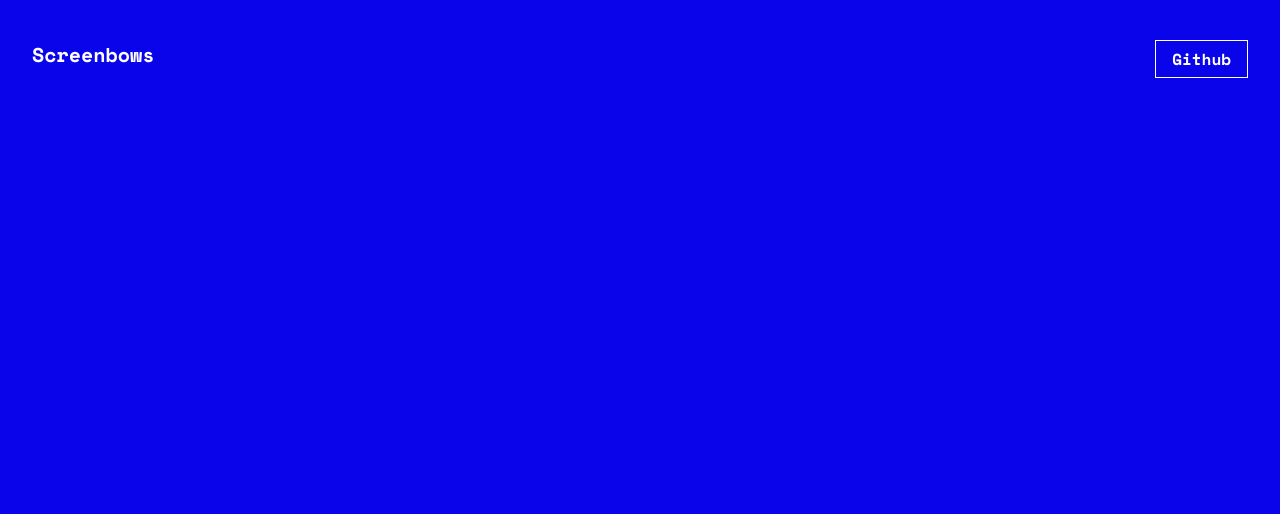
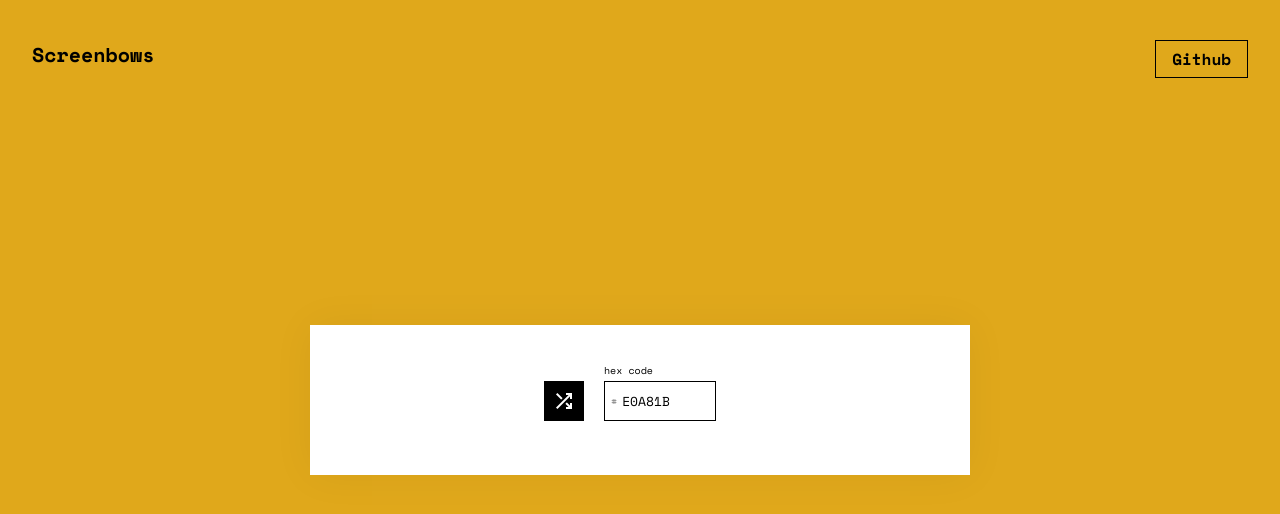
Before and after one commit to manancodes/Screenbows, a React (Create React App) app: page / in a window 1280 px wide. Shown: the top 514 px of the page. Built offline with nearby package versions, Linux system fonts and the light colour scheme.

Commit message:
added manual hex support

```diff
--- a/public/index.html
+++ b/public/index.html
@@ -12,6 +12,10 @@
       href="https://fonts.googleapis.com/css2?family=Space+Mono:wght@400;700&display=swap"
       rel="stylesheet"
     />
+    <link
+      rel="stylesheet"
+      href="https://fonts.googleapis.com/css2?family=Material+Symbols+Outlined:opsz,wght,FILL,GRAD@48,100,1,0"
+    />
     <title>React App</title>
   </head>
   <body>
--- a/src/App.css
+++ b/src/App.css
@@ -1,4 +1,7 @@
 /* Global styles */
+* {
+  font-family: "Space Mono", monospace;
+}
 body {
   margin: 0;
   font-family: "Space Mono", monospace;
--- a/src/App.js
+++ b/src/App.js
@@ -8,14 +8,22 @@ function App() {
   const [primaryColor, setPrimaryColor] = useState();
   const [secondaryColor, setSecondaryColor] = useState();
 
-  useEffect(() => {
-    var { primary, secondary } = randomColorGenerator();
+  const getRandomColors = (hex) => {
+    console.log(hex);
+    var { primary, secondary } = randomColorGenerator(hex);
     setPrimaryColor(primary);
     setSecondaryColor(secondary);
+  };
+  useEffect(() => {
+    getRandomColors();
   }, []);
 
   return (
-    <Playground primaryColor={primaryColor} secondaryColor={secondaryColor} />
+    <Playground
+      primaryColor={primaryColor}
+      secondaryColor={secondaryColor}
+      getRandomColors={getRandomColors}
+    />
   );
 }
 
--- /dev/null
+++ b/src/Components/Console/console.module.css
@@ -0,0 +1,67 @@
+.console {
+  background-color: white;
+  color: black;
+  display: flex;
+  justify-content: space-evenly;
+  align-items: center;
+  width: 600px;
+  height: 90px;
+  padding: 30px;
+  box-shadow: 0px 0px 40px rgba(0, 0, 0, 0.05);
+  margin: 100px;
+}
+.newColorBtn {
+  height: 40px;
+  width: 40px;
+  padding: 0;
+  margin: 0;
+  margin-right: 20px;
+  line-height: 0;
+  margin-top: 2px;
+}
+.colorControls {
+  display: flex;
+  justify-content: space-between;
+}
+.box {
+  margin-top: -16px;
+  font-size: x-small;
+}
+.box > p {
+  margin: 0;
+  margin-bottom: 3px;
+}
+.inputContainer {
+  width: 78px;
+  border: 1px solid black;
+  height: 38px;
+  display: flex;
+  justify-content: flex-end;
+  align-items: center;
+}
+.hexbox {
+  width: 110px;
+  justify-content: flex-start;
+  margin-right: 20px;
+}
+.hexspan {
+  padding-left: 10px;
+  padding-right: 0px;
+  color: grey;
+  padding: 6px;
+  padding-right: 0;
+}
+.hexinput {
+  padding-left: 5px;
+}
+.input {
+  border: none;
+  width: 100%;
+  font-size: 13px;
+}
+.button {
+  background-color: black;
+  border: none;
+  color: white;
+  height: 40px;
+}
--- /dev/null
+++ b/src/Components/Console/index.js
@@ -0,0 +1,40 @@
+import React from "react";
+import styles from "./console.module.css";
+import { parseDisplayValue } from "../../Utilities/UtilityFunctions";
+
+export default function Console(props) {
+  var { primaryColor, getRandomColors } = props;
+
+  return (
+    <div className={styles.console}>
+      <div className={styles.colorControls}>
+        <button
+          onClick={getRandomColors}
+          className={`${styles.newColorBtn} ${styles.button}`}
+        >
+          <span
+            style={{ color: "white" }}
+            className="material-symbols-outlined"
+          >
+            shuffle
+          </span>
+        </button>
+        <div className={styles.box} onClick={props?.opener}>
+          <p>hex code</p>
+          <div className={`${styles.inputContainer} ${styles.hexbox}`}>
+            <span className={styles.hexspan}>#</span>
+            <input
+              className={`${styles.hexinput} ${styles.input}`}
+              maxLength="7"
+              //this will remove the hashtag(#)
+              value={primaryColor ? parseDisplayValue(primaryColor) : ""}
+              onChange={(e) => {
+                getRandomColors(e.target.value);
+              }}
+            />
+          </div>
+        </div>
+      </div>
+    </div>
+  );
+}
--- a/src/Components/Playground/index.js
+++ b/src/Components/Playground/index.js
@@ -2,12 +2,15 @@ import React from "react";
 
 import styles from "./playground.module.css";
 import Navbar from "../Navbar";
+import Console from "../Console";
 
 function Playground(props) {
-  var { primaryColor, secondaryColor } = props;
+  var { primaryColor, secondaryColor, getRandomColors } = props;
+
   return (
     <div className={styles.background} style={{ background: primaryColor }}>
       <Navbar secondaryColor={secondaryColor} />
+      <Console primaryColor={primaryColor} getRandomColors={getRandomColors} />
     </div>
   );
 }
--- a/src/Utilities/UtilityFunctions.js
+++ b/src/Utilities/UtilityFunctions.js
@@ -1,15 +1,39 @@
-export const randomColorGenerator = () => {
+export const randomColorGenerator = (hex) => {
+  const primary = typeof hex == "string" ? parseInput(hex) : primaryColor();
+  const secondary = secondaryColor(primary);
+  return { primary, secondary };
+};
+
 //generate a random color for every refresh
-  const primary =
+const primaryColor = () => {
+  const color =
     "#" + ((Math.random() * 0xffffff) << 0).toString(16).padStart(6, "0");
+  return color;
+};
 
 //get a contrast color according to the background for better visibility
-  const secondary = (() => {
+const secondaryColor = (primary) => {
   var r = parseInt(primary.substring(1, 3), 16); // hexToR
   var g = parseInt(primary.substring(3, 5), 16); // hexToG
   var b = parseInt(primary.substring(5, 7), 16); // hexToB
   return r * 0.299 + g * 0.587 + b * 0.114 > 130 ? "#000000" : "#ffffff";
-  })();
-  console.log(secondary);
-  return { primary, secondary };
 };
+
+//parse the input by the user for internal use
+const parseInput = (hex) => {
+  return hex.length === 6 ? "#" + hex : hex;
+};
+
+//parse the input by the user for display
+export const parseDisplayValue = (val) => {
+  var firstLetter = val?.charAt(0);
+  var value;
+  if (firstLetter === "#") {
+    value = val?.substring(1);
+  } else if (firstLetter !== "#" && val?.length === 7) {
+    value = val?.slice(0, -1);
+  } else {
+    value = val ? val : undefined;
+  }
+  return value?.toUpperCase();
+};
```
Also changed, not shown: src/App.module.css (added, +84 -0 lines), src/Assets/shuffle.svg (added). Lines whose indentation alone changed are shown as unchanged.
